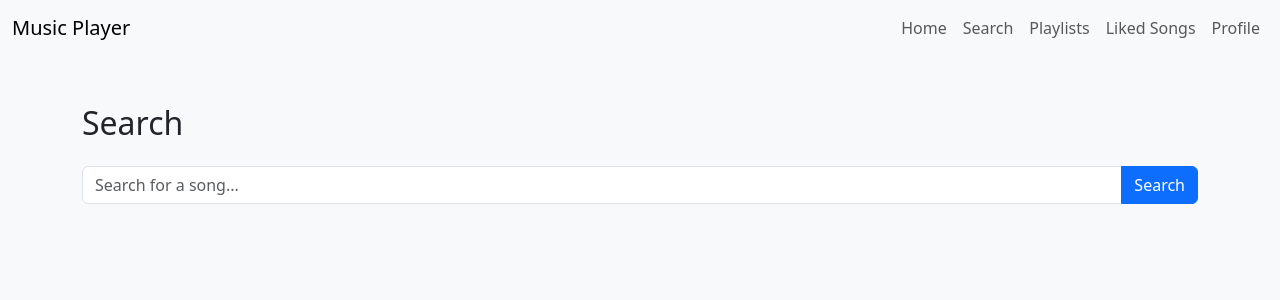
After one commit to shivanipatel1104/cse412_project, a Flask app: page /search/ in a window 1280 px wide. The commit adds this page. Shown: the top 300 px of the page. Run offline with Flask 3, Linux system fonts and the light colour scheme; some libraries are stand-ins or nearby versions.

Commit message:
Updated html files to match file structure. Also added to search functionality. Still need to add funcitonality for selecting individual songs from search list result

```diff
--- a/app.py
+++ b/app.py
@@ -4,6 +4,9 @@ from sign_up_page import sign_up_page
 from home_page import home_page
 from playlist_list_page import playlist_list_page
 from playlist_page import playlist_page
+from search_page import search_page
+from liked_songs_page import liked_songs_page
+from profile_page import profile_page
 import secrets
 
 
@@ -16,6 +19,9 @@ app.register_blueprint(sign_up_page, url_prefix='/signup')
 app.register_blueprint(home_page, url_prefix='/home')
 app.register_blueprint(playlist_list_page, url_prefix='/playlist_list')
 app.register_blueprint(playlist_page, url_prefix='/playlist')
+app.register_blueprint(search_page, url_prefix='/search')
+app.register_blueprint(liked_songs_page, url_prefix='/liked_songs')
+app.register_blueprint(profile_page, url_prefix='/profile')
 
 if __name__ == '__main__':
     app.run(debug=True)
--- a/home_page.py
+++ b/home_page.py
@@ -2,6 +2,6 @@ from flask import Blueprint, render_template
 
 home_page = Blueprint('home_page', __name__)
 
-@home_page.route('/home')
+@home_page.route('/')
 def home():
     return render_template('home.html')
--- a/playlist_page.py
+++ b/playlist_page.py
@@ -4,7 +4,7 @@ import psycopg2
 
 playlist_page = Blueprint('playlist_page', __name__)
 
-@playlist_page.route('/playlist', methods=['GET', 'POST'])
+@playlist_page.route('/', methods=['GET', 'POST'])
 def playlist_info():
 	playlist_id = session.get('playlist_id')
 
--- /dev/null
+++ b/search_page.py
@@ -0,0 +1,42 @@
+from flask import Blueprint, render_template, request, redirect, url_for, session
+from database import get_db_connection
+import psycopg2
+
+search_page = Blueprint('search_page', __name__)
+
+@search_page.route('/', methods=['GET', 'POST'])
+def song_search():
+    if request.method == 'POST':
+        try:
+            conn = get_db_connection()
+            with conn.cursor() as cur:
+                user_search = request.form.get('search_query')
+
+                # I used ILIKE for case insensitive text based matching
+                query = """
+                    SELECT s_songname, s_albumid, s_genre, duration
+                    FROM song
+                    WHERE s_songname ILIKE %s
+                """
+                # applying % to beginning and end to make user error
+                # more forgiving in case of typos and to easier
+                # search functionality
+                cur.execute(query, (f"%{user_search}%",))
+                songs = cur.fetchall()
+
+                # In case no songs match the user's search
+                if not songs:
+                    message = "No songs found matching your search."
+                    return render_template('song_search.html', error=message)
+
+        except psycopg2.DatabaseError as e:
+            message = f"Database error: {str(e)}"
+            return render_template('search.html', error=message)
+
+        except Exception as e:
+            message = f'Error when handling request: {str(e)}'
+            return render_template('search.html', error=message)
+
+        return render_template('search.html', songs=songs)
+
+    return render_template('search.html')
--- /dev/null
+++ b/templates/search.html
@@ -0,0 +1,76 @@
+<!DOCTYPE html>
+<html>
+<head>
+    <title>Music Player</title>
+    <link href="https://cdn.jsdelivr.net/npm/bootstrap@5.3.3/dist/css/bootstrap.min.css" rel="stylesheet">
+</head>
+<body class="bg-light">
+
+    <nav class="navbar navbar-expand-lg navbar-light bg-light">
+        <div class="container-fluid">
+            <a class="navbar-brand">Music Player</a>
+            <button class="navbar-toggler" type="button" data-bs-toggle="collapse" data-bs-target="#navbarNav" aria-controls="navbarNav" aria-expanded="false" aria-label="Toggle navigation">
+                <span class="navbar-toggler-icon"></span>
+            </button>
+            <div class="collapse navbar-collapse" id="navbarNav">
+                <ul class="navbar-nav ms-auto">
+                    <li class="nav-item">
+                        <a class="nav-link" href="{{ url_for('home_page.home') }}">Home</a>
+                    </li>
+                    <li class="nav-item">
+                        <a class="nav-link" href="{{ url_for('search_page.song_search') }}">Search</a>
+                    </li>
+                    <li class="nav-item">
+                        <a class="nav-link" href="{{ url_for('playlist_list_page.user_playlists') }}">Playlists</a>
+                    </li>
+                    <li class="nav-item">
+                        <a class="nav-link" href="{{ url_for('liked_songs_page.liked_songs') }}">Liked Songs</a>
+                    </li>
+                    <li class="nav-item">
+                        <a class="nav-link" href="{{ url_for('profile_page.profile') }}">Profile</a>
+                    </li>
+                </ul>
+            </div>
+        </div>
+    </nav>
+
+    <div class="container py-5">
+        <h2 class="mb-4">Search</h2>
+
+        {% if error %}
+            <div class="alert alert-danger">{{ error }}</div>
+        {% endif %}
+
+        <form method="POST" action="{{ url_for('search_page.song_search') }}">
+            <div class="input-group mb-3">
+                <input type="text" class="form-control" placeholder="Search for a song..." name="search_query" required>
+                <button class="btn btn-primary" type="submit">Search</button>
+            </div>
+        </form>
+
+        {% if songs %}
+            <table class="table">
+                <thead>
+                    <tr>
+                        <th>Song Name</th>
+                        <th>Album ID</th>
+                        <th>Genre</th>
+                        <th>Duration</th>
+                    </tr>
+                </thead>
+                <tbody>
+                    {% for song in songs %}
+                    <tr>
+                        <td>{{ song[0] }}</td>
+                        <td>{{ song[1] }}</td>
+                        <td>{{ song[2] }}</td>
+                        <td>{{ song[3] }}</td>
+                    </tr>
+                    {% endfor %}
+                </tbody>
+            </table>
+        {% endif %}
+    </div>
+
+</body>
+</html>
```
Also changed, not shown: liked_songs_page.py (added, +9 -0 lines), playlist_list_page.py (+62 -63 lines), profile_page.py (added, +9 -0 lines), templates/home.html (+10 -2 lines), templates/likedsongs.html (added, +42 -0 lines), templates/playlist.html (added, +48 -0 lines), templates/playlist_list.html (added, +69 -0 lines), templates/profile.html (added, +42 -0 lines), 1 other file.
